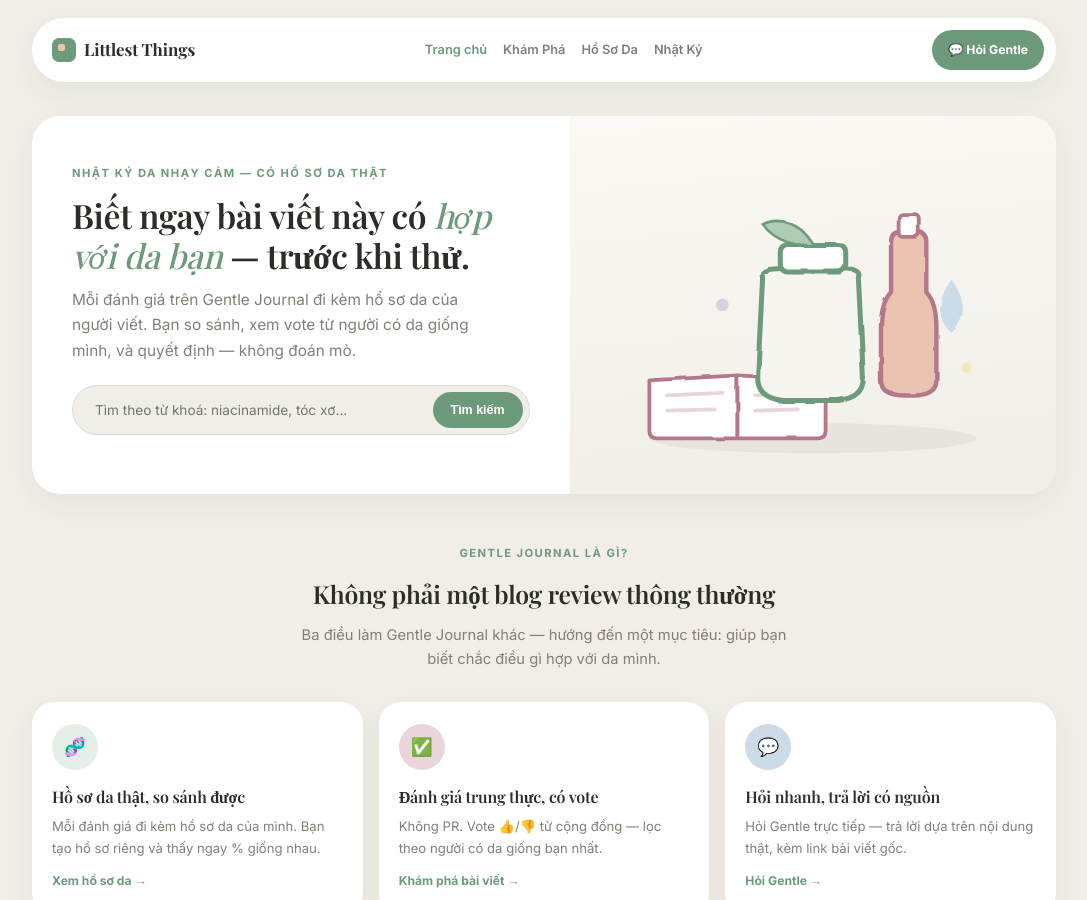
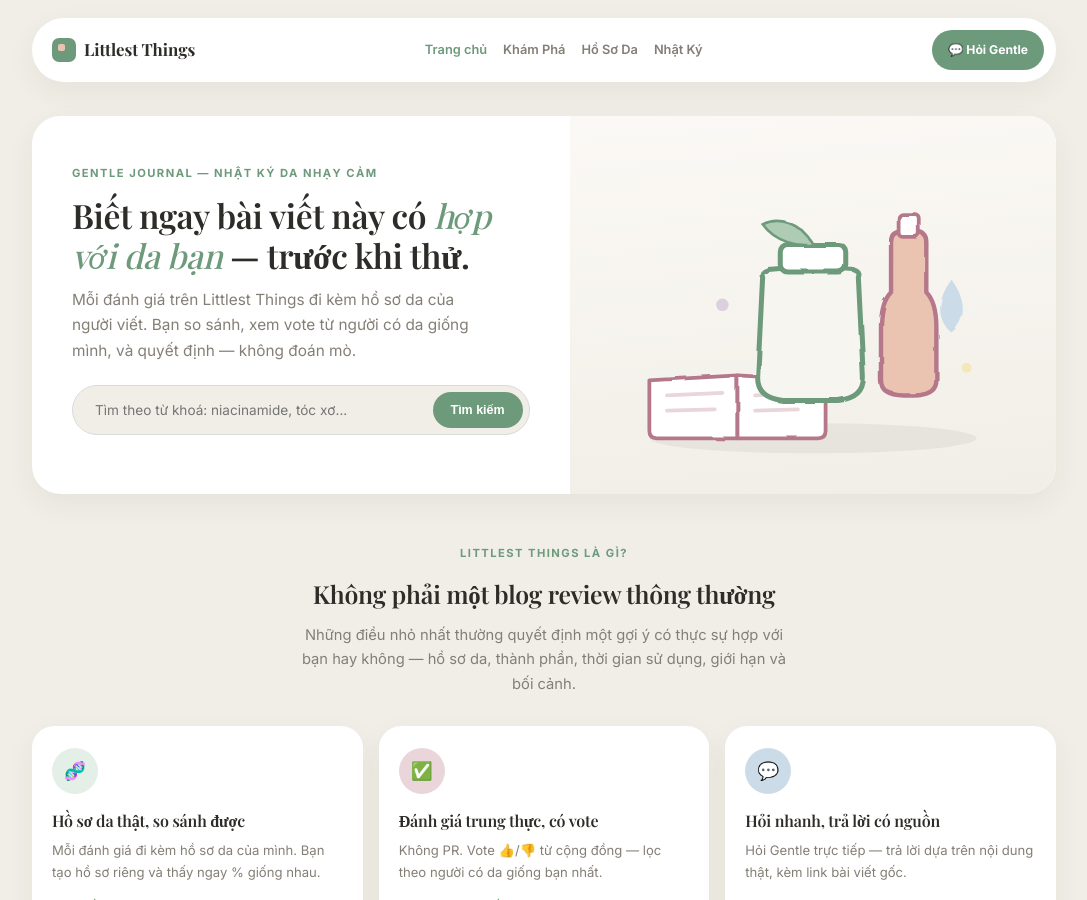
Before and after one commit to gentle-journal/gentle-journal, a Jekyll site: the page built from index.html, in a window 1280 px wide and 900 px high. Shown: the whole window, without its empty margins (96-1183 px from the left). Built offline with Jekyll 4.4.1, drawn with Linux system fonts in a browser that asks for light colours; some web fonts are replaced.

Commit message:
Update homepage branding to Littlest Things

```diff
--- a/index.html
+++ b/index.html
@@ -5,9 +5,9 @@
 <div class="hero">
   <div class="hero-grid">
     <div class="hero-inner">
-      <div class="eyebrow">Nhật Ký Da Nhạy Cảm — Có Hồ Sơ Da Thật</div>
+      <div class="eyebrow">Gentle Journal — Nhật Ký Da Nhạy Cảm</div>
       <h1>Biết ngay bài viết này có <span class="italic">hợp với da bạn</span> — trước khi thử.</h1>
-      <p class="sub">Mỗi đánh giá trên Gentle Journal đi kèm hồ sơ da của người viết. Bạn so sánh, xem vote từ người có da giống mình, và quyết định — không đoán mò.</p>
+      <p class="sub">Mỗi đánh giá trên Littlest Things đi kèm hồ sơ da của người viết. Bạn so sánh, xem vote từ người có da giống mình, và quyết định — không đoán mò.</p>
       <form class="search-bar" action="{{ '/kham-pha/' | relative_url }}" method="get">
         <input type="text" name="q" placeholder="Tìm theo từ khoá: niacinamide, tóc xơ...">
         <button class="go" type="submit">Tìm kiếm</button>
@@ -36,9 +36,9 @@
 </div>
 
 <div class="why">
-  <div class="eyebrow">Gentle Journal là gì?</div>
+  <div class="eyebrow">Littlest Things là gì?</div>
   <h2>Không phải một blog review thông thường</h2>
-  <p class="lead">Ba điều làm Gentle Journal khác — hướng đến một mục tiêu: giúp bạn biết chắc điều gì hợp với da mình.</p>
+  <p class="lead">Những điều nhỏ nhất thường quyết định một gợi ý có thực sự hợp với bạn hay không — hồ sơ da, thành phần, thời gian sử dụng, giới hạn và bối cảnh.</p>
   <div class="value-grid">
     <div class="vcard c1"><div class="circle">🧬</div><h3>Hồ sơ da thật, so sánh được</h3><p>Mỗi đánh giá đi kèm hồ sơ da của mình. Bạn tạo hồ sơ riêng và thấy ngay % giống nhau.</p><a class="link" href="{{ '/ho-so-da/' | relative_url }}">Xem hồ sơ da →</a></div>
     <div class="vcard c2"><div class="circle">✅</div><h3>Đánh giá trung thực, có vote</h3><p>Không PR. Vote 👍/👎 từ cộng đồng — lọc theo người có da giống bạn nhất.</p><a class="link" href="{{ '/kham-pha/' | relative_url }}">Khám phá bài viết →</a></div>
```
